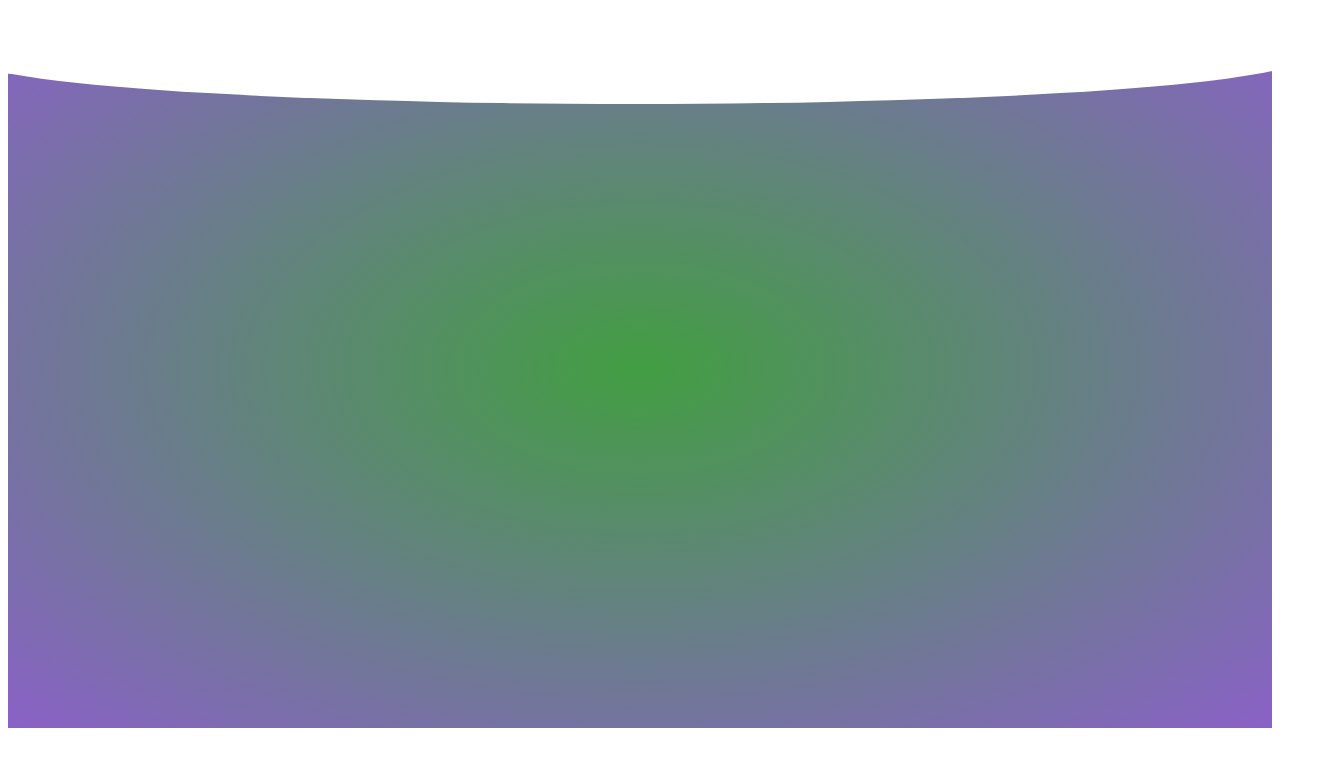
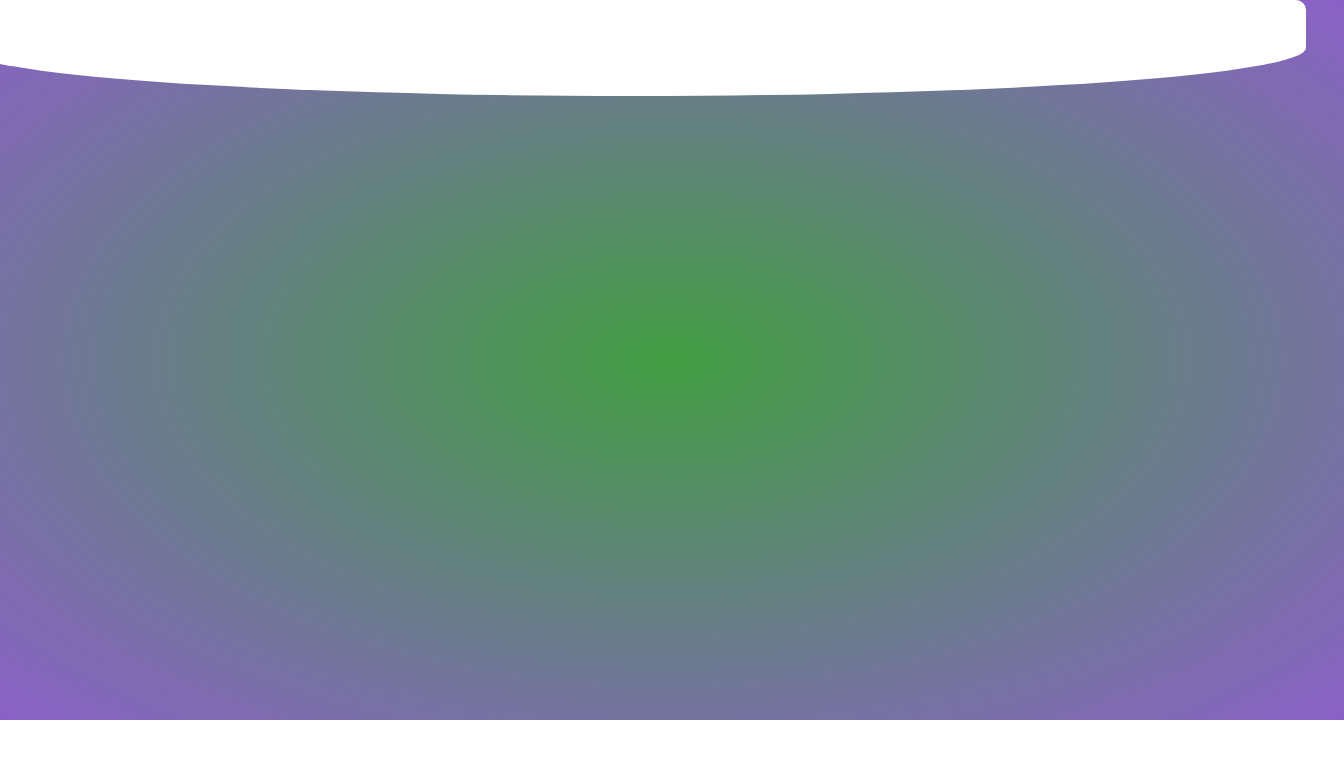
Before and after one commit to DanKlaver15/flashcards, a React (Create React App) app in the folder flashcards/: page / in a window 1280 px wide. Shown: the top 766 px of the page, 1344 px wide, since content can reach past the window. Built offline with nearby package versions, Linux system fonts and the light colour scheme.

Commit message:
Added code to make the background color fill the screen.

```diff
--- a/flashcards/src/components/app.css
+++ b/flashcards/src/components/app.css
@@ -1,5 +1,20 @@
+html, body {
+	margin: 0;
+	padding: 0;
+}
+
+body {
+	height: 100vh;
+	width: 100vh;
+}
+
+* {
+	box-sizing: border-box;
+}
+
 div#main {
 	height: 90vh;
-	width: 100%;
+	width: 105vw;
+	left: -10%;
 	background: radial-gradient(#429E42, #8A61C7);
 }
```
